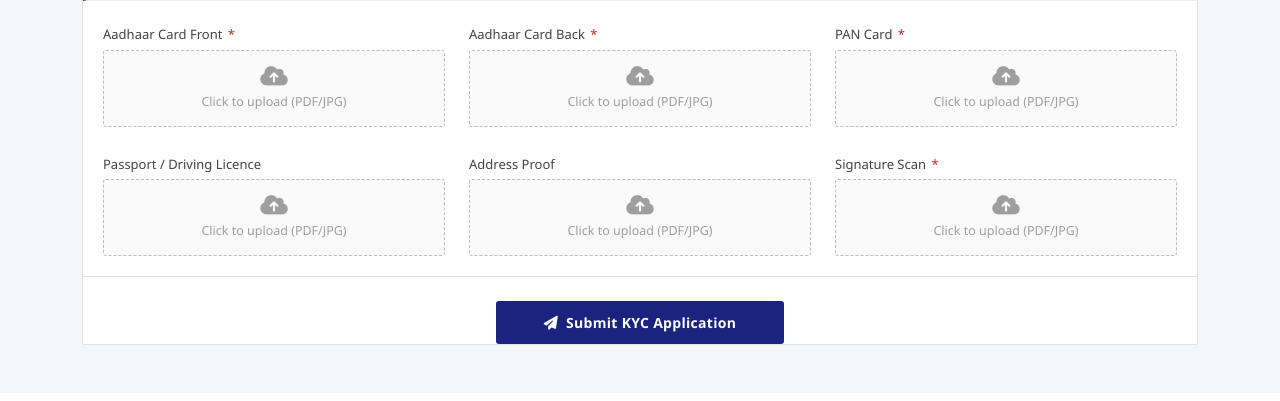
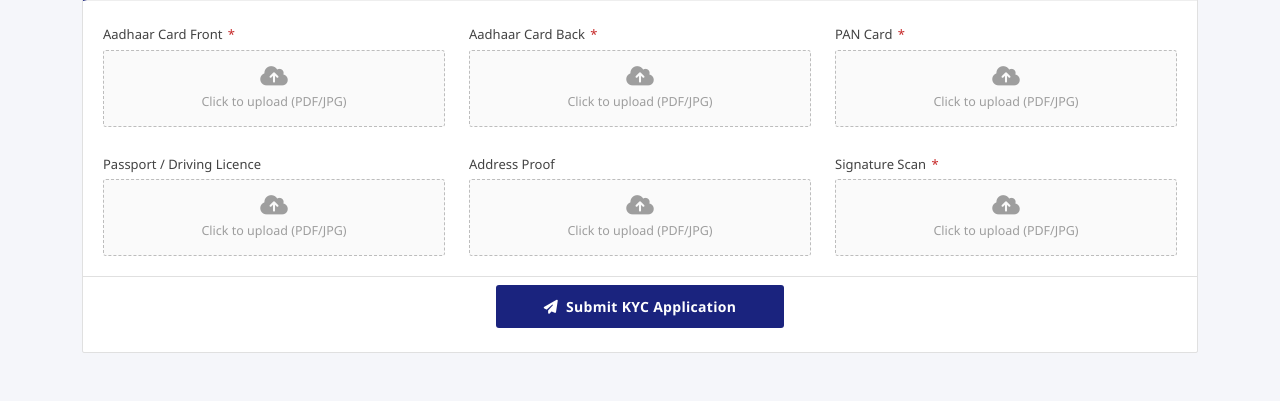
Before and after one commit to ad-aditisingh/kyc-project, a Flask app: page /kyc in a window 1280 px wide. Shown: the part 2124-2525 px from the top of the page. Before the commit the page ends 2469 px from the top, so only its background shows below. Run offline with Flask 3, Linux system fonts and the light colour scheme; data that the repository does not hold is empty; some libraries are stand-ins or nearby versions.

Commit message:
changes to submit button

```diff
--- a/templates/kyc_form.html
+++ b/templates/kyc_form.html
@@ -646,7 +646,7 @@ body {
         </div>
 
         <!-- Submit Button -->
-        <div class="text-center mt-4">
+        <div class="text-center mt-2 mb-4">
             <button type="submit" class="btn btn-primary submit-btn">
                 <i class="fas fa-paper-plane me-2"></i>Submit KYC Application
             </button>
```
